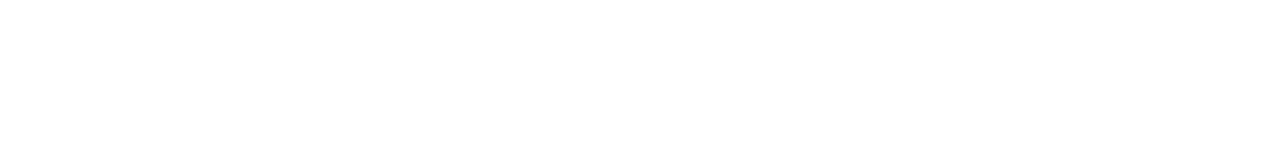
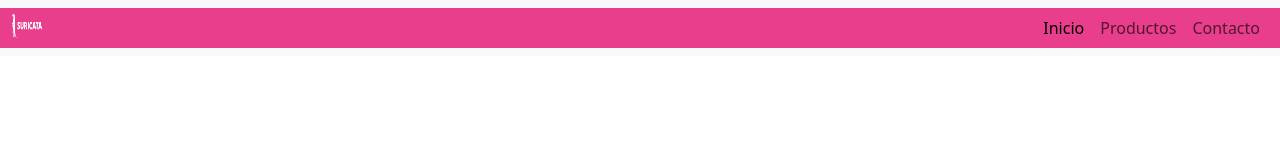
Before and after one commit to JoseLuisRiquelme/SuricataPagePraxis, a plain HTML site: page index.html in a window 1280 px wide. Drawn offline with nearby package versions, Linux system fonts and the light colour scheme.

Commit message:
Editing the NavBar

```diff
--- a/index.html
+++ b/index.html
@@ -7,6 +7,27 @@
     <link href="https://cdn.jsdelivr.net/npm/bootstrap@5.3.3/dist/css/bootstrap.min.css" rel="stylesheet" integrity="sha384-QWTKZyjpPEjISv5WaRU9OFeRpok6YctnYmDr5pNlyT2bRjXh0JMhjY6hW+ALEwIH" crossorigin="anonymous">
 </head>
 <body>
-    <script src="https://cdn.jsdelivr.net/npm/bootstrap@5.3.3/dist/js/bootstrap.bundle.min.js" integrity="sha384-YvpcrYf0tY3lHB60NNkmXc5s9fDVZLESaAA55NDzOxhy9GkcIdslK1eN7N6jIeHz" crossorigin="anonymous"></script>
+    <nav class="navbar navbar-expand-lg bg-body-tertiary" >
+        <div class="container-fluid" style="background-color:#E83E8C;">
+          <a class="navbar-brand" href="#"><img src="./assets/img/logo.png" alt="Logo" width="30" height="24" class="d-inline-block align-text-top">
+          </a></a>
+          <button class="navbar-toggler" type="button" data-bs-toggle="collapse" data-bs-target="#navbarNav" aria-controls="navbarNav" aria-expanded="false" aria-label="Toggle navigation">
+            <span class="navbar-toggler-icon"></span>
+          </button>
+          <div class="collapse navbar-collapse" id="navbarNav">
+            <ul class="navbar-nav ms-auto">
+              <li class="nav-item">
+                <a class="nav-link active" aria-current="page" href="#">Inicio</a>
+              </li>
+              <li class="nav-item">
+                <a class="nav-link" href="#">Productos</a>
+              </li>
+              <li class="nav-item">
+                <a class="nav-link" href="#">Contacto</a>
+              </li>
+            </ul>
+          </div>
+        </div>
+      </nav>
 </body>
 </html>
```
